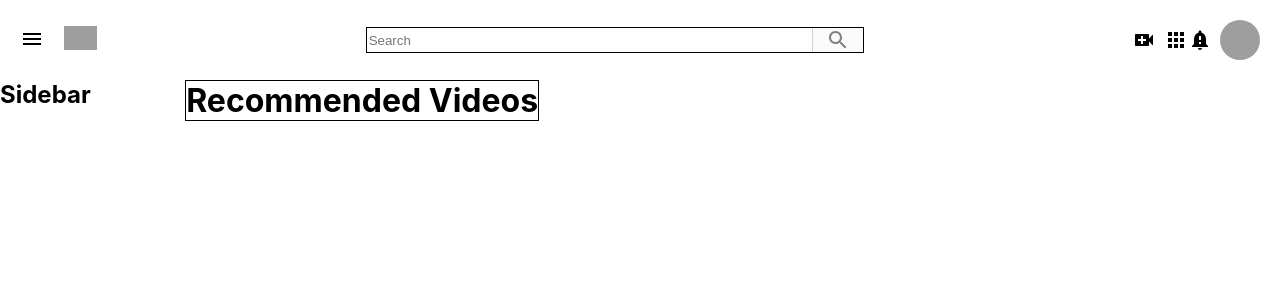
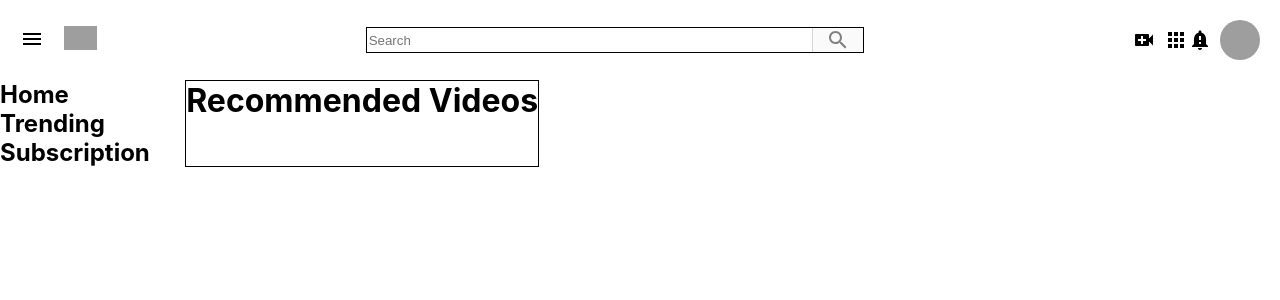
Before and after one commit to shivamdattapurkayastha99/react-youtube-clone, a React (Create React App) app: page / in a window 1280 px wide. Shown: the top 300 px of the page. Built offline with nearby package versions, Linux system fonts and the light colour scheme; grey boxes are pictures that could not be loaded.

Commit message:
second commit

```diff
--- a/src/RecommendedVideos.js
+++ b/src/RecommendedVideos.js
@@ -5,9 +5,9 @@ function RecommendedVideos() {
     return (
         <div className="recommendedVideos">
             <h1>Recommended Videos</h1>
-            <SideBarRow title="Home"/>
+            {/* <SideBarRow title="Home"/>
             <SideBarRow title="Trending"/>
-            <SideBarRow title="Subscription"/>
+            <SideBarRow title="Subscription"/> */}
 
         </div>
     )
--- a/src/SideBar.js
+++ b/src/SideBar.js
@@ -1,10 +1,16 @@
 import React from 'react'
 import "./SideBar.css"
-
+import SideBarRow from './SideBarRow'
+import HomeIcon from '@material-ui/icons/Home'
+import {WhatshotIcon} from '@material-ui/icons/Whatshot'
+import {SubscriptionsIcon} from '@material-ui/icons/Subscriptions'
 function SideBar() {
     return (
         <div className="sidebar">
-            <h2>Sidebar</h2>
+            {/* <h2>Sidebar</h2> */}
+            <SideBarRow title="Home" Icon={HomeIcon}/>
+            <SideBarRow title="Trending" Icon={WhatshotIcon}/>
+            <SideBarRow title="Subscription" Icon={SubscriptionsIcon}/>
         </div>
     )
 }
--- /dev/null
+++ b/src/SideBarRow.css
@@ -0,0 +1,22 @@
+.sideBarRow{
+    display: flex;
+    align-items: center;
+    padding: 10px 20px;
+}
+.sideBarRow_icon{
+    color: #606060;
+    font-size: large !important;
+
+}
+.sideBarRow_title{
+    flex: 1;
+    margin-left: 20px;
+    font-size: 12px;
+    font-weight: 500;
+
+}
+.sideBarRow:hover{
+    background-color: lightgray;
+    cursor: pointer;
+
+}
--- a/src/SideBarRow.js
+++ b/src/SideBarRow.js
@@ -1,9 +1,13 @@
 import React from 'react'
+// import HomeIcon from "@material-ui/icons/Home"
+import "./SideBarRow.css"
+function SideBarRow({Icon,title}) {
+    return (
+        <div className="sidebarRow">
+            {/* <HomeIcon/> */}
+            {/* <Icon className="sidebarRow_icon"/> */}
 
-function SideBarRow() {
-    return (
-        <div>
-
+            <h2 className="sidebarRow_title">{title}</h2>
         </div>
     )
 }
```
